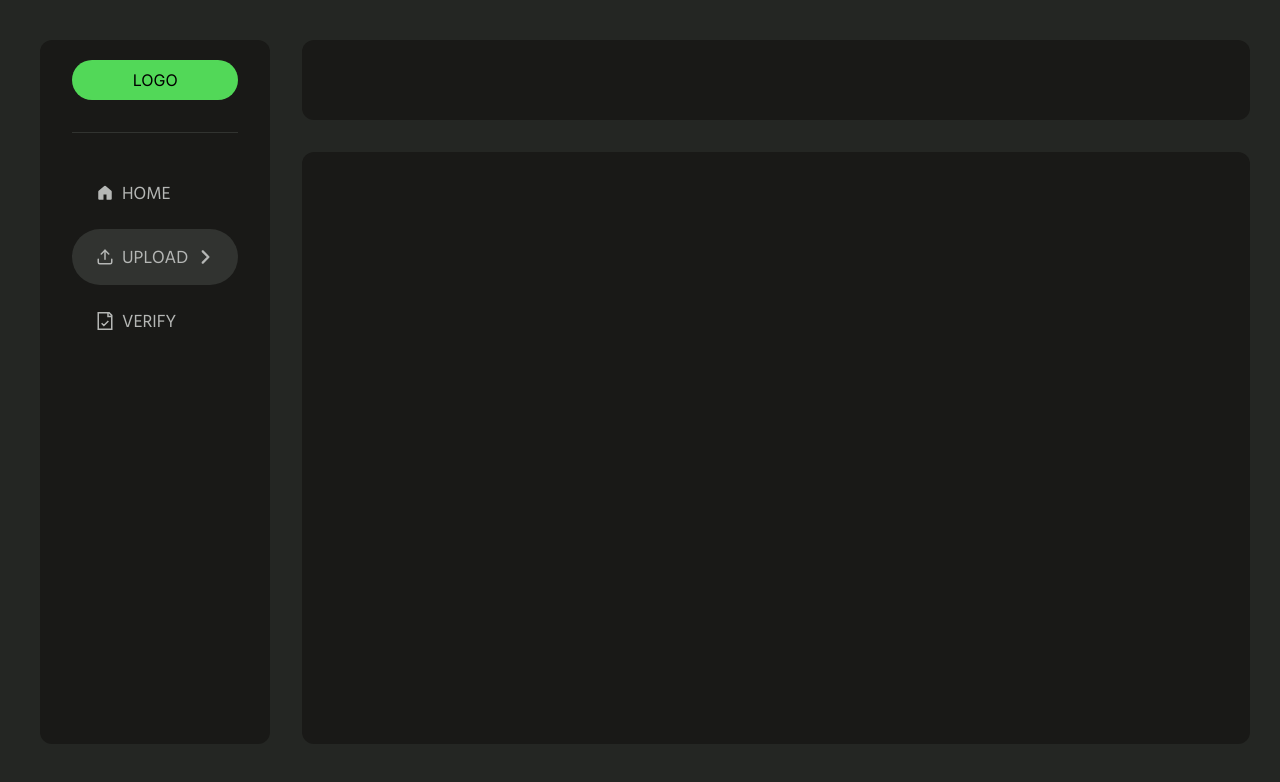
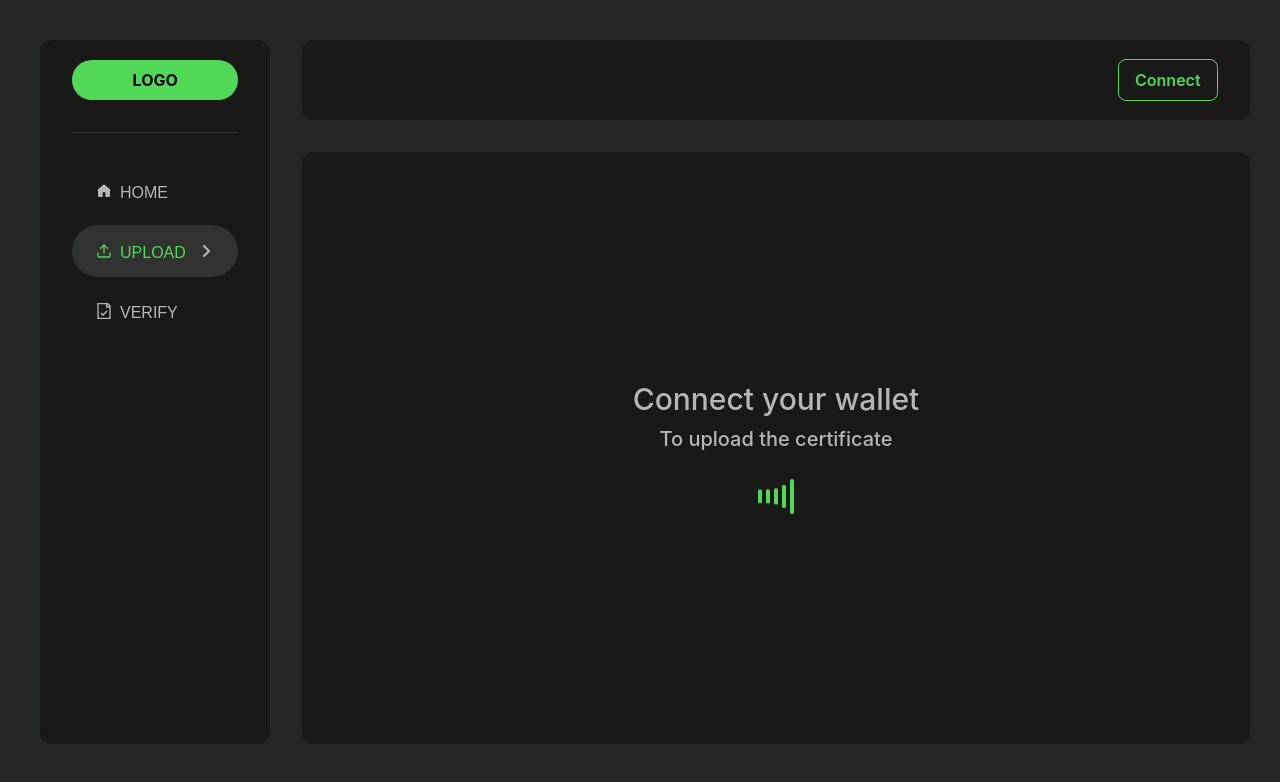
Before and after one commit to Peyu5h/CryptoCred, a React (Vite) app: page /upload in a window 1280 px wide. Shown: the top 782 px of the page. Built offline with nearby package versions, Linux system fonts and the light colour scheme; the HTML template or start-up script is replaced by a standard one.

Commit message:
upload section

```diff
--- a/package.json
+++ b/package.json
@@ -13,8 +13,11 @@
     "react": "^18.2.0",
     "react-dom": "^18.2.0",
     "react-icons": "^5.0.1",
+    "react-loader-spinner": "^6.1.6",
     "react-router": "^6.21.3",
-    "react-router-dom": "^6.21.3"
+    "react-router-dom": "^6.21.3",
+    "react-spinner": "^0.2.7",
+    "react-spinners": "^0.13.8"
   },
   "devDependencies": {
     "@types/react": "^18.2.43",
--- a/src/App.jsx
+++ b/src/App.jsx
@@ -5,11 +5,11 @@ import VerifyPage from "./pages/VerifyPage";
 
 const App = () => {
   return (
-    <div className="p-10 font-hind">
+    <div className="p-10 font-hind font-medium">
       <Routes>
-        <Route path="/" element={<HomePage />}></Route>
-        <Route path="/upload" element={<UploadPage />}></Route>
-        <Route path="/verify" element={<VerifyPage />}></Route>
+        <Route path="/" element={<HomePage />} exact></Route>
+        <Route path="/upload" element={<UploadPage />} exact></Route>
+        <Route path="/verify" element={<VerifyPage />} exact></Route>
       </Routes>
     </div>
   );
--- a/src/components/NavBar.jsx
+++ b/src/components/NavBar.jsx
@@ -6,7 +6,7 @@ import { FaAngleRight } from "react-icons/fa6";
 import { NavLink, useLocation } from "react-router-dom";
 
 const NavBar = () => {
-  const [active, setActive] = useState("home");
+  const [active, setActive] = useState("");
   const location = useLocation();
 
   useEffect(() => {
@@ -17,51 +17,59 @@ const NavBar = () => {
   return (
     <div>
       <div className="nav h-[88vh] w-[18vw] bg-dark rounded-xl px-8 py-5">
-        <div className="logo p-2 bg-grn rounded-full text-black text-center font-int *:font-bold">
+        <div className="logo p-2 bg-grn rounded-full text-black text-center font-int font-bold">
           LOGO
         </div>
         <div className="splitter h-[0.5px] bg-overlay w-full my-8"></div>
 
-        <div className="options flex flex-col gap-y-2 text-lg uppercase">
-          <NavLink to="/" onClick={() => setActive("home")}>
+        <div className="options flex flex-col gap-y-2 text-md uppercase font-hind">
+          <NavLink to="/">
             <div
-              className={` flex justify-between items-center rounded-full px-6  cursor-pointer ${
-                active === "home" ? "bg-activeNav " : ""
+              className={` flex justify-between items-center rounded-full px-6 cursor-pointer ${
+                active === "home" ? "bg-activeNav text-grn" : ""
               }`}
             >
-              <div className="div flex items-center gap-x-2  pt-4 pb-3 rounded-full ">
+              <div className="div flex items-center gap-x-2 pt-4 pb-3 rounded-full">
                 <GoHomeFill className="mb-1" />
                 <div className="option">Home</div>
               </div>
-              {active === "home" ? <FaAngleRight /> : ""}
+              {active === "home" ? <FaAngleRight className="text-light" /> : ""}
             </div>
           </NavLink>
 
-          <NavLink to="/upload" onClick={() => setActive("upload")}>
+          <NavLink to="/upload">
             <div
-              className={` flex justify-between items-center rounded-full px-6  cursor-pointer ${
-                active === "upload" ? "bg-activeNav " : ""
+              className={` flex justify-between items-center rounded-full px-6 cursor-pointer ${
+                active === "upload" ? "bg-activeNav text-grn" : ""
               }`}
             >
-              <div className="div flex items-center gap-x-2  pt-4 pb-3 rounded-full">
+              <div className="div flex items-center gap-x-2 pt-4 pb-3 rounded-full">
                 <FiUpload className="mb-1" />
                 <div className="option">Upload</div>
               </div>
-              {active === "upload" ? <FaAngleRight /> : ""}
+              {active === "upload" ? (
+                <FaAngleRight className="text-light" />
+              ) : (
+                ""
+              )}
             </div>
           </NavLink>
 
-          <NavLink to="/verify" onClick={() => setActive("verify")}>
+          <NavLink to="/verify">
             <div
-              className={`flex justify-between items-center rounded-full px-6  cursor-pointer  ${
-                active === "verify" ? "bg-activeNav " : ""
+              className={`flex justify-between items-center rounded-full px-6 cursor-pointer  ${
+                active === "verify" ? "bg-activeNav text-grn" : ""
               }`}
             >
-              <div className="div flex items-center gap-x-2  pt-4 pb-3 rounded-full">
+              <div className="div flex items-center gap-x-2 pt-4 pb-3 rounded-full">
                 <GrDocumentVerified className="mb-1" />
                 <div className="option">Verify</div>
               </div>
-              {active === "verify" ? <FaAngleRight /> : ""}
+              {active === "verify" ? (
+                <FaAngleRight className="text-light" />
+              ) : (
+                ""
+              )}
             </div>
           </NavLink>
         </div>
--- a/src/index.css
+++ b/src/index.css
@@ -1,3 +1,15 @@
+.bg-activeNav {
+  background-color: #2b2b2b; /* Set your desired background color */
+  transition: background-color 0.3s ease; /* Add transition for smoother animation */
+}
+
+.text-grn {
+  color: #00ff00; /* Set your desired text color */
+}
+
+.text-light {
+  color: #ffffff; /* Set your desired text color */
+}
 @import url("https://fonts.googleapis.com/css2?family=Hind:wght@300;400;500;600;700&family=Inter:wght@100;200;300;400;500;600;700;800;900&family=Oswald:wght@200;300;400&family=Poppins:wght@300;400;500;600;700;800;900&display=swap");
 
 @tailwind base;
--- a/src/pages/HomePage.jsx
+++ b/src/pages/HomePage.jsx
@@ -5,9 +5,7 @@ const HomePage = () => {
     <div>
       <div className="flex gap-x-8">
         <NavBar />
-        <div className="body h-[88vh] w-[74vw] bg-dark rounded-xl px-8">
-          HELLLoW
-        </div>
+        <div className="body h-[88vh] w-[74vw] bg-dark rounded-xl px-8"></div>
       </div>
     </div>
   );
--- a/src/pages/UploadPage.jsx
+++ b/src/pages/UploadPage.jsx
@@ -1,13 +1,72 @@
+import { useState } from "react";
 import NavBar from "../components/NavBar";
+import { FaUser } from "react-icons/fa6";
+import { IoIosArrowDown, IoIosArrowUp } from "react-icons/io";
+import { ScaleLoader } from "react-spinners";
 
 const UploadPage = () => {
+  const [isWalletConnected, setIsWalletConnected] = useState(false);
+  const [dropDown, setDropDown] = useState(false);
   return (
     <div>
-      <div className="flex gap-x-8">
+      <div className="flex gap-x-8 font-int">
         <NavBar />
         <div className="right flex flex-col justify-between">
-          <div className="body h-[10vh] w-[74vw] bg-dark rounded-xl px-8"></div>
-          <div className="body h-[74vh] w-[74vw] bg-dark rounded-xl px-8"></div>
+          <div className="upperNav flex items-center justify-end h-[10vh] w-[74vw] bg-dark rounded-xl px-8">
+            {isWalletConnected ? (
+              <div className="flex flex-col">
+                <div
+                  className={`relative w-[12rem] flex items-center justify-between bg-overlay h-12  ${
+                    dropDown == true ? "rounded-t-xl" : "rounded-full"
+                  }`}
+                >
+                  <div className="flex items-center">
+                    <div className="profile w-10 h-10 ml-1 bg-overlayLight rounded-full flex items-center justify-center">
+                      <FaUser className="text-lg" />
+                    </div>
+
+                    <div className="font-oswald ml-2 overflow-hidden whitespace-nowrap max-w-[5.5rem] truncate">
+                      0x123abcdefghijk
+                    </div>
+                  </div>
+                  <div
+                    className="dropdown cursor-pointer mx-4 text-xl"
+                    onClick={() => setDropDown(!dropDown)}
+                  >
+                    {dropDown == false ? <IoIosArrowDown /> : <IoIosArrowUp />}
+                  </div>
+                  {dropDown && (
+                    <div className="dropdown absolute w-full bg-overlay rounded-b-xl top-12 ">
+                      <div className="items mt-3">
+                        <div className="splitter h-[0.5px] w-full bg-overlayLight"></div>
+                        <div className="changeWallet px-3 py-3 hover:bg-grn hover:text-dark cursor-pointer duration-300 ">
+                          Change account
+                        </div>
+                        <div className="splitter h-[0.5px] w-full bg-overlayLight"></div>
+                        <div
+                          onClick={() => setIsWalletConnected(false)}
+                          className="Logout px-3 py-3  hover:bg-grn hover:text-dark cursor-pointer rounded-b-xl duration-300"
+                        >
+                          Logout
+                        </div>
+                      </div>
+                    </div>
+                  )}
+                </div>
+              </div>
+            ) : (
+              <div onClick={() => setIsWalletConnected(true)} className="">
+                <button className="px-4 py-2 border border-grn hover:bg-grn hover:text-dark font-semibold  transition-all duration-300 text-grn rounded-lg">
+                  Connect
+                </button>
+              </div>
+            )}
+          </div>
+          <div className="body h-[74vh] w-[74vw] bg-dark rounded-xl px-8 flex flex-col items-center justify-center text-3xl gap-y-2">
+            <span>Connect your wallet</span>
+            <span className="text-xl">To upload the certificate</span>
+            <ScaleLoader color="#52D858" className="mt-4" />
+          </div>
         </div>
       </div>
     </div>
--- a/tailwind.config.js
+++ b/tailwind.config.js
@@ -31,9 +31,12 @@ export default {
       },
       textColor: {
         grn: "#52D858",
+        dark: "#191917",
+
         light: "#B5B7B5",
         overlayLight: "#4E4E4E",
       },
+      borderColor: { grn: "#52D858", light: "#B5B7B5" },
     },
   },
   plugins: [],
```
Also changed, not shown: 1 other file (tests, documents, lock files or other folders).
